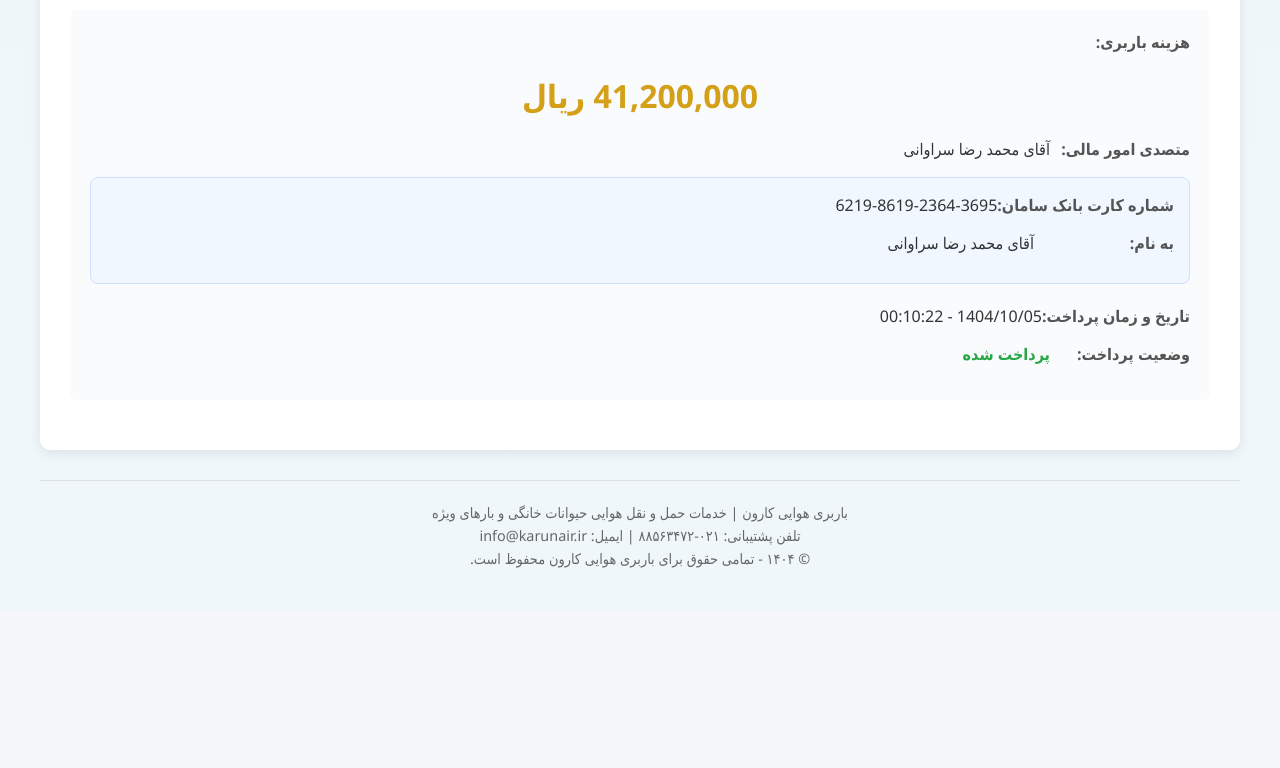
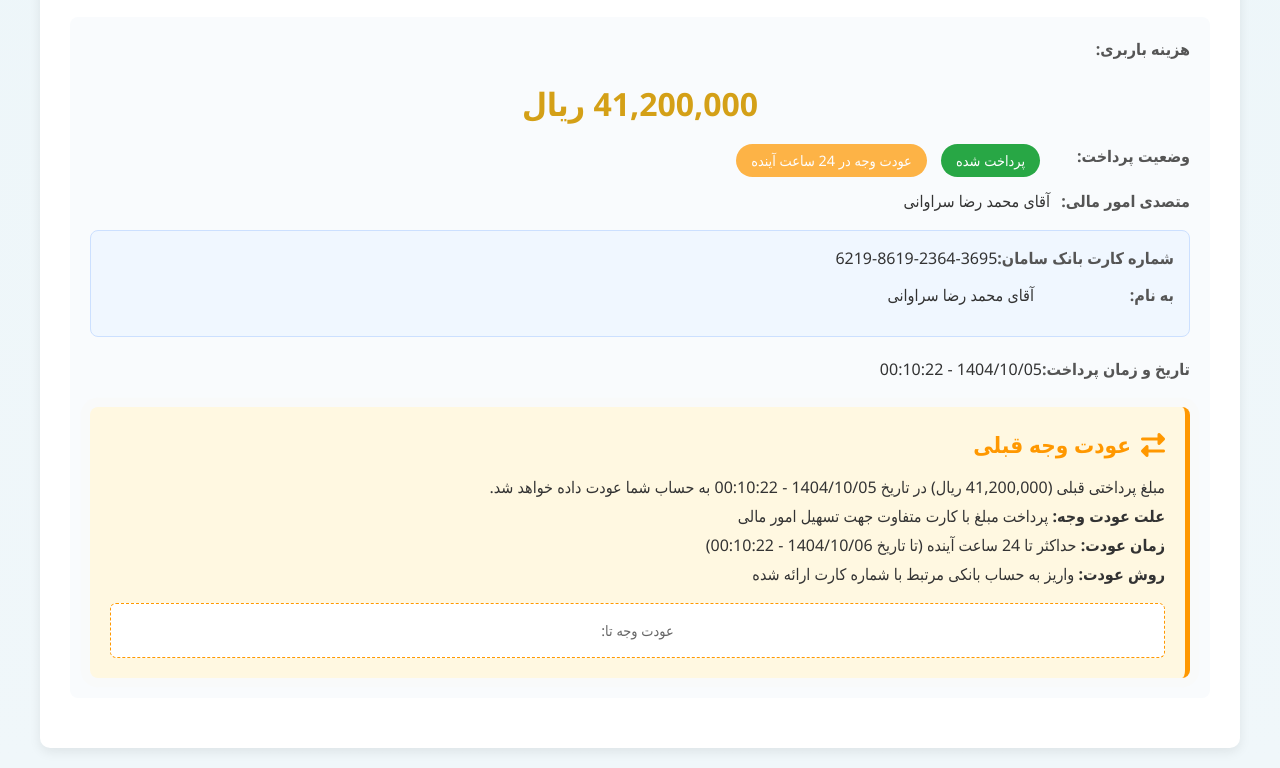
Before and after one commit to amirmahanbarat74/Karuncargo, a plain HTML site: page index.html in a window 1280 px wide. Shown: the part 1782-2550 px from the top of the page. Before the commit the page ends 2392 px from the top, so only its background shows below. Drawn offline with Linux system fonts and the light colour scheme.

Commit message:
Update index.html

```diff
--- a/index.html
+++ b/index.html
@@ -90,6 +90,13 @@
             font-weight: bold;
             color: #2c5aa0;
             border: 2px dashed #a8c6ff;
+            cursor: pointer;
+            transition: all 0.3s ease;
+        }
+
+        .tracking-number:hover {
+            background-color: #e1eeff;
+            transform: translateY(-2px);
         }
 
         .info-grid {
@@ -104,6 +111,11 @@
             padding: 20px;
             border-right: 5px solid #2c5aa0;
             box-shadow: 0 3px 8px rgba(0, 0, 0, 0.05);
+            transition: transform 0.3s ease;
+        }
+
+        .info-card:hover {
+            transform: translateY(-5px);
         }
 
         .info-card h3 {
@@ -231,6 +243,60 @@
             border: 1px solid #cce0ff;
         }
 
+        .refund-notice {
+            background-color: #fff8e1;
+            border-radius: 8px;
+            padding: 20px;
+            margin-top: 25px;
+            border-right: 5px solid #ff9800;
+            animation: pulse 2s infinite;
+        }
+
+        .refund-header {
+            display: flex;
+            align-items: center;
+            margin-bottom: 10px;
+        }
+
+        .refund-icon {
+            color: #ff9800;
+            font-size: 1.5rem;
+            margin-left: 10px;
+        }
+
+        .refund-title {
+            font-size: 1.4rem;
+            color: #ff9800;
+            font-weight: bold;
+        }
+
+        .refund-details {
+            color: #333;
+            line-height: 1.8;
+        }
+
+        .refund-timer {
+            background-color: #fff;
+            border-radius: 6px;
+            padding: 15px;
+            margin-top: 15px;
+            text-align: center;
+            border: 1px dashed #ff9800;
+        }
+
+        .timer-display {
+            font-size: 1.8rem;
+            font-weight: bold;
+            color: #2c5aa0;
+            margin: 10px 0;
+            font-family: monospace;
+        }
+
+        .timer-label {
+            color: #666;
+            font-size: 0.9rem;
+        }
+
         footer {
             text-align: center;
             margin-top: 30px;
@@ -264,6 +330,44 @@
         .has-document {
             color: #28a745;
             font-weight: bold;
+        }
+
+        @keyframes pulse {
+            0% {
+                box-shadow: 0 0 0 0 rgba(255, 152, 0, 0.2);
+            }
+            70% {
+                box-shadow: 0 0 0 10px rgba(255, 152, 0, 0);
+            }
+            100% {
+                box-shadow: 0 0 0 0 rgba(255, 152, 0, 0);
+            }
+        }
+
+        .paid-status {
+            display: inline-block;
+            background-color: #28a745;
+            color: white;
+            padding: 5px 15px;
+            border-radius: 20px;
+            font-size: 0.9rem;
+            margin-right: 10px;
+        }
+
+        .refund-alert {
+            display: inline-block;
+            background-color: #ff9800;
+            color: white;
+            padding: 5px 15px;
+            border-radius: 20px;
+            font-size: 0.9rem;
+            margin-right: 10px;
+            animation: blink 1.5s infinite;
+        }
+
+        @keyframes blink {
+            0%, 100% { opacity: 1; }
+            50% { opacity: 0.7; }
         }
     </style>
 </head>
@@ -388,7 +492,7 @@
                     <div class="timeline-marker"></div>
                     <div class="timeline-content">
                         <div class="timeline-date">1404/10/05 - 00:10</div>
-                        <div class="timeline-desc">پرداخت هزینه و تایید نهایی</div>
+                        <div class="timeline-desc">پرداخت هزینه و تایید نهایی <span class="refund-alert">عودت وجه در 24 ساعت آینده</span></div>
                     </div>
                     <div class="timeline-line"></div>
                 </div>
@@ -439,6 +543,14 @@
                 <div class="payment-amount">41,200,000 ریال</div>
 
                 <div class="info-item">
+                    <span class="info-label">وضعیت پرداخت:</span>
+                    <span class="info-value">
+                        <span class="paid-status">پرداخت شده</span>
+                        <span class="refund-alert">عودت وجه در 24 ساعت آینده</span>
+                    </span>
+                </div>
+
+                <div class="info-item">
                     <span class="info-label">متصدی امور مالی:</span>
                     <span class="info-value">آقای محمد رضا سراوانی</span>
                 </div>
@@ -458,49 +570,18 @@
                     <span class="info-label">تاریخ و زمان پرداخت:</span>
                     <span class="info-value">1404/10/05 - 00:10:22</span>
                 </div>
-                <div class="info-item">
-                    <span class="info-label">وضعیت پرداخت:</span>
-                    <span class="info-value has-document">پرداخت شده</span>
-                </div>
-            </div>
-        </section>
 
-        <footer>
-            <p>باربری هوایی کارون | خدمات حمل و نقل هوایی حیوانات خانگی و بارهای ویژه</p>
-            <p>تلفن پشتیبانی: ۰۲۱-۸۸۵۶۳۴۷۲ | ایمیل: info@karunair.ir</p>
-            <p>© ۱۴۰۴ - تمامی حقوق برای باربری هوایی کارون محفوظ است.</p>
-        </footer>
-    </div>
+                <div class="refund-notice">
+                    <div class="refund-header">
+                        <i class="fas fa-exchange-alt refund-icon"></i>
+                        <h3 class="refund-title">عودت وجه قبلی</h3>
+                    </div>
+                    <div class="refund-details">
+                        <p>مبلغ پرداختی قبلی (41,200,000 ریال) در تاریخ 1404/10/05 - 00:10:22 به حساب شما عودت داده خواهد شد.</p>
+                        <p><strong>علت عودت وجه:</strong> پرداخت مبلغ با کارت متفاوت جهت تسهیل امور مالی</p>
+                        <p><strong>زمان عودت:</strong> حداکثر تا 24 ساعت آینده (تا تاریخ 1404/10/06 - 00:10:22)</p>
+                        <p><strong>روش عودت:</strong> واریز به حساب بانکی مرتبط با شماره کارت ارائه شده</p>
+                    </div>
 
-    <script>
-        // امکان جستجوی شماره مرسوله (برای توسعه آینده)
-        document.addEventListener('DOMContentLoaded', function() {
-            console.log('سایت باربری هوایی کارون بارگذاری شد.');
-
-            // نمایش تاریخ و زمان فعلی در کنسول
-            const now = new Date();
-            const persianDate = now.toLocaleDateString('fa-IR');
-            const time = now.toLocaleTimeString('fa-IR');
-            console.log(`تاریخ دسترسی: ${persianDate} - ساعت: ${time}`);
-
-            // امکان کلیک روی شماره مرسوله برای کپی
-            const trackingNumber = document.querySelector('.tracking-number');
-            trackingNumber.addEventListener('click', function() {
-                const textToCopy = this.textContent;
-                navigator.clipboard.writeText(textToCopy).then(function() {
-                    const originalText = trackingNumber.textContent;
-                    trackingNumber.textContent = 'شماره کپی شد!';
-                    trackingNumber.style.backgroundColor = '#e8f7e8';
-                    trackingNumber.style.color = '#28a745';
-
-                    setTimeout(function() {
-                        trackingNumber.textContent = originalText;
-                        trackingNumber.style.backgroundColor = '#f0f7ff';
-                        trackingNumber.style.color = '#2c5aa0';
-                    }, 2000);
-                });
-            });
-        });
-    </script>
-</body>
-</html>
+                    <div class="refund-timer">
+                        <div class="timer-label">عودت وجه تا:</div>
```
